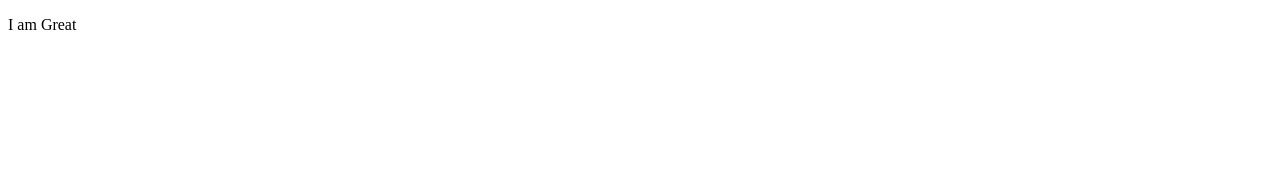
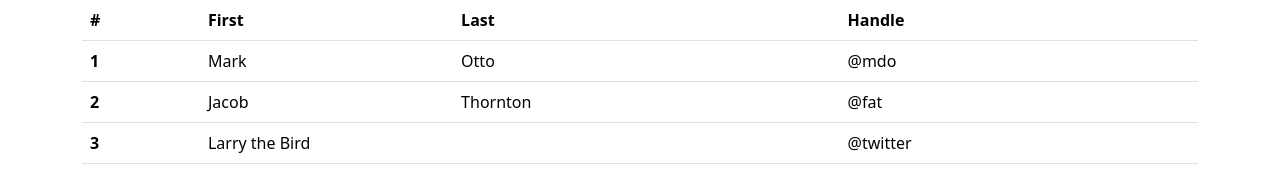
Before and after one commit to night-slayer18/Web-dev, a plain HTML site: page project6/index.html in a window 1280 px wide. Drawn offline with nearby package versions, Linux system fonts and the light colour scheme.

Commit message:
table navigation

```diff
--- a/project6/index.html
+++ b/project6/index.html
@@ -5,10 +5,47 @@
     <meta name="viewport" content="width=device-width, initial-scale=1.0">
     <title>Document</title>
     <link rel="stylesheet" href="styles.css">
+    <link href="https://cdn.jsdelivr.net/npm/bootstrap@5.3.2/dist/css/bootstrap.min.css" rel="stylesheet" integrity="sha384-T3c6CoIi6uLrA9TneNEoa7RxnatzjcDSCmG1MXxSR1GAsXEV/Dwwykc2MPK8M2HN" crossorigin="anonymous">
+    <script src="https://cdn.jsdelivr.net/npm/bootstrap@5.3.2/dist/js/bootstrap.bundle.min.js" integrity="sha384-C6RzsynM9kWDrMNeT87bh95OGNyZPhcTNXj1NW7RuBCsyN/o0jlpcV8Qyq46cDfL" crossorigin="anonymous"></script>
 </head>
 <body>
-    <div>
-        <p>I am Great</p>
+    <!-- <nav>
+        <ul>
+            <li>Home</li>
+            <li>About Me</li>
+            <li>Hire Me</li>
+        </ul>
+    </nav> -->
+    <div class="container">
+        <table class="table">
+            <thead>
+              <tr>
+                <th scope="col">#</th>
+                <th scope="col">First</th>
+                <th scope="col">Last</th>
+                <th scope="col">Handle</th>
+              </tr>
+            </thead>
+            <tbody>
+              <tr>
+                <th scope="row">1</th>
+                <td>Mark</td>
+                <td>Otto</td>
+                <td>@mdo</td>
+              </tr>
+              <tr>
+                <th scope="row">2</th>
+                <td>Jacob</td>
+                <td>Thornton</td>
+                <td>@fat</td>
+              </tr>
+              <tr>
+                <th scope="row">3</th>
+                <td colspan="2">Larry the Bird</td>
+                <td>@twitter</td>
+              </tr>
+            </tbody>
+        </table>
     </div>
     <script src="script.js"></script>
 </body>
--- a/project6/script.js
+++ b/project6/script.js
@@ -2,3 +2,19 @@ console.log(document.body.firstChild)
 console.log(document.body.lastChild)
 console.log(document.body.childNodes)
 console.log(Array.from(document.body.childNodes))
+
+console.log(document.body.firstChild)
+console.log(document.body.firstElementChild)
+console.log(document.body.firstElementChild.parentElement)
+console.log(document.body.firstElementChild.parentNode)
+
+let b = document.body
+console.log("first child" , b.firstChild)
+console.log("first element child" , b.firstElementChild)
+
+const BodyBG = () => {
+    document.body.firstElementChild.style.background = "red"
+}
+
+let t = document.body.firstElementChild.firstElementChild
+console.log(t.rows)
--- a/project6/styles.css
+++ b/project6/styles.css
@@ -0,0 +1,19 @@
+html,body{
+    margin: 0;
+    padding: 0;
+    height: 100%;
+    width: 100%;
+    font-family: 'Roboto', sans-serif;
+
+}
+ul{
+    display: flex;
+    justify-content: end;
+    margin: 0;
+    padding: 12px 0;
+    align-items: center;
+}
+li{
+    list-style: none;
+    margin: 0 10px;
+}
```
